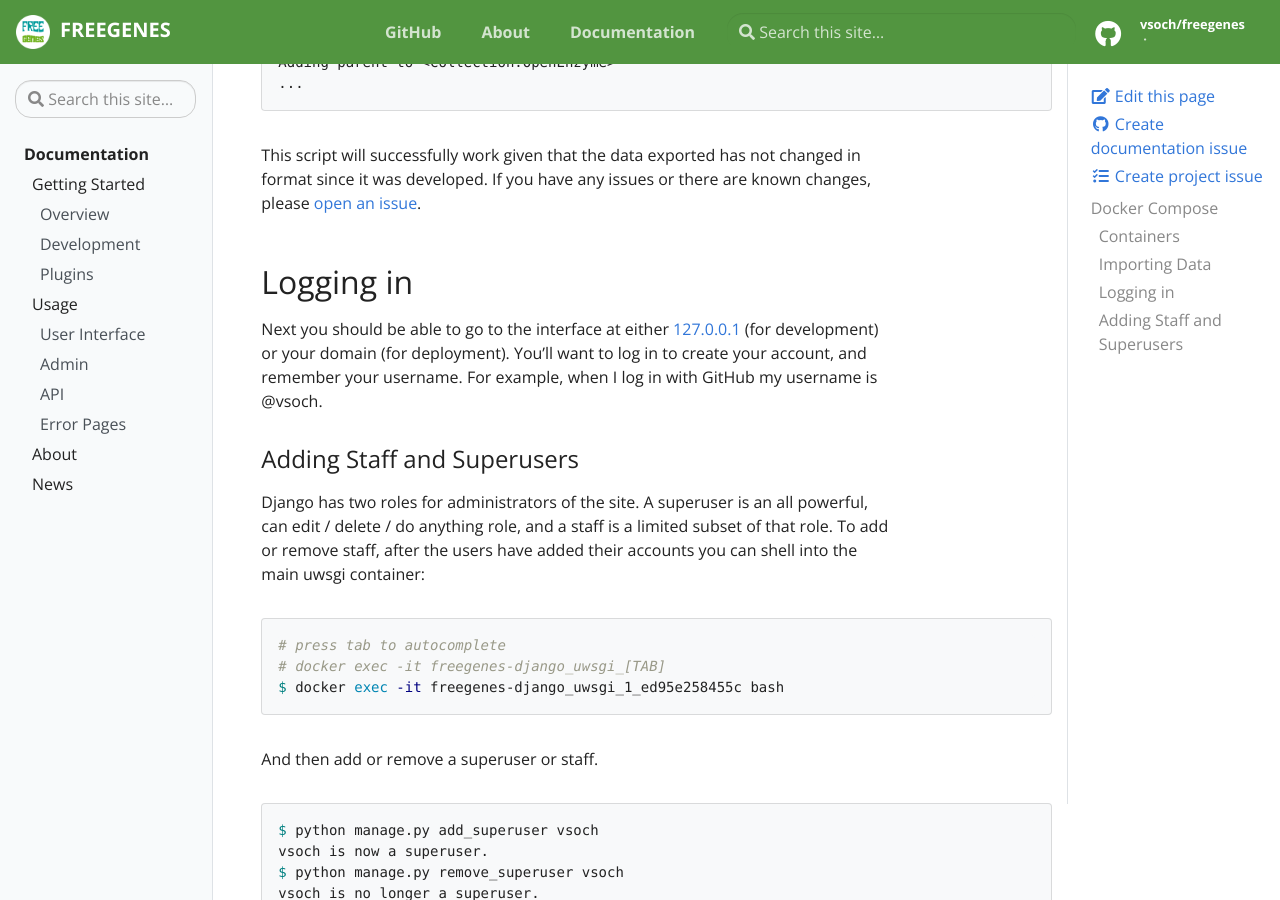
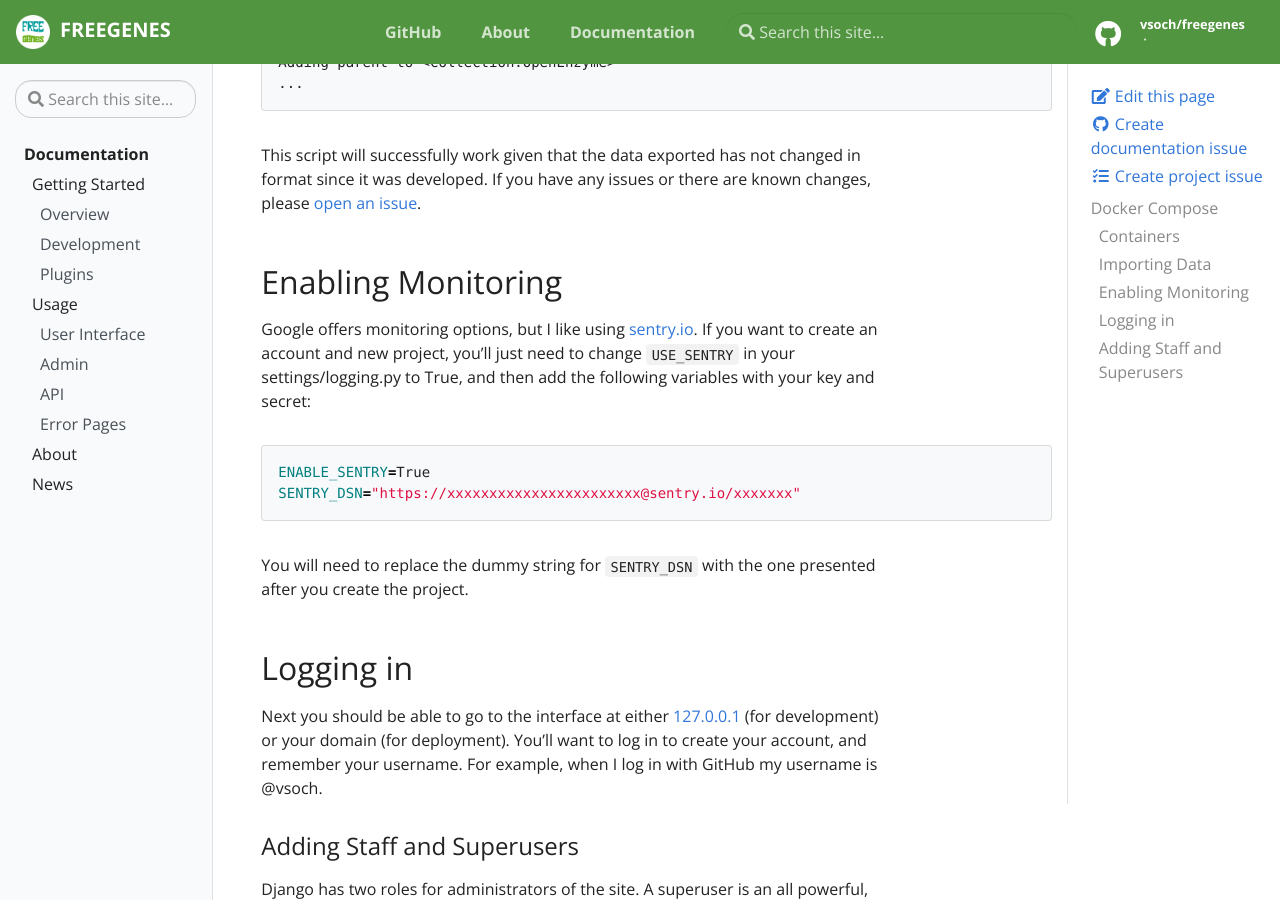
Before and after one commit to vsoch/freegenes, a Jekyll site: the page built from docs/_docs/development/start.md, in a window 1280 px wide and 900 px high, scrolled down 2431 px. Built offline with Jekyll 4.4.1, drawn with Linux system fonts in a browser that asks for light colours.

Commit message:
adding sentry
Signed-off-by: Vanessa Sochat <vsochat@stanford.edu>

````diff
--- a/docs/_docs/development/start.md
+++ b/docs/_docs/development/start.md
@@ -107,6 +107,21 @@ This script will successfully work given that the data exported has not changed
 format since it was developed. If you have any issues or there are known changes, please
 [open an issue]({{ site.repo }}/issues).
 
+## Enabling Monitoring
+
+Google offers monitoring options, but I like using [sentry.io](https://sentry.io).
+If you want to create an account and new project, you'll just need to change
+`USE_SENTRY` in your settings/logging.py to True, and then add the following variables with
+your key and secret:
+
+```bash
+ENABLE_SENTRY=True
+SENTRY_DSN="https://xxxxxxxxxxxxxxxxxxxxxxx@sentry.io/xxxxxxx"
+```
+
+You will need to replace the dummy string for `SENTRY_DSN` with the one presented
+after you create the project.
+
 ## Logging in
 
 Next you should be able to go to the interface at either [127.0.0.1](127.0.0.1) (for development)
--- a/requirements.txt
+++ b/requirements.txt
@@ -38,6 +38,7 @@ requests-toolbelt
 retrying
 rq-scheduler
 shapely
+sentry-sdk==0.11.2
 shippo==2.0.0rc1
 social-auth-app-django
 social-auth-core[saml]
````
Also changed, not shown: 2 other files.
